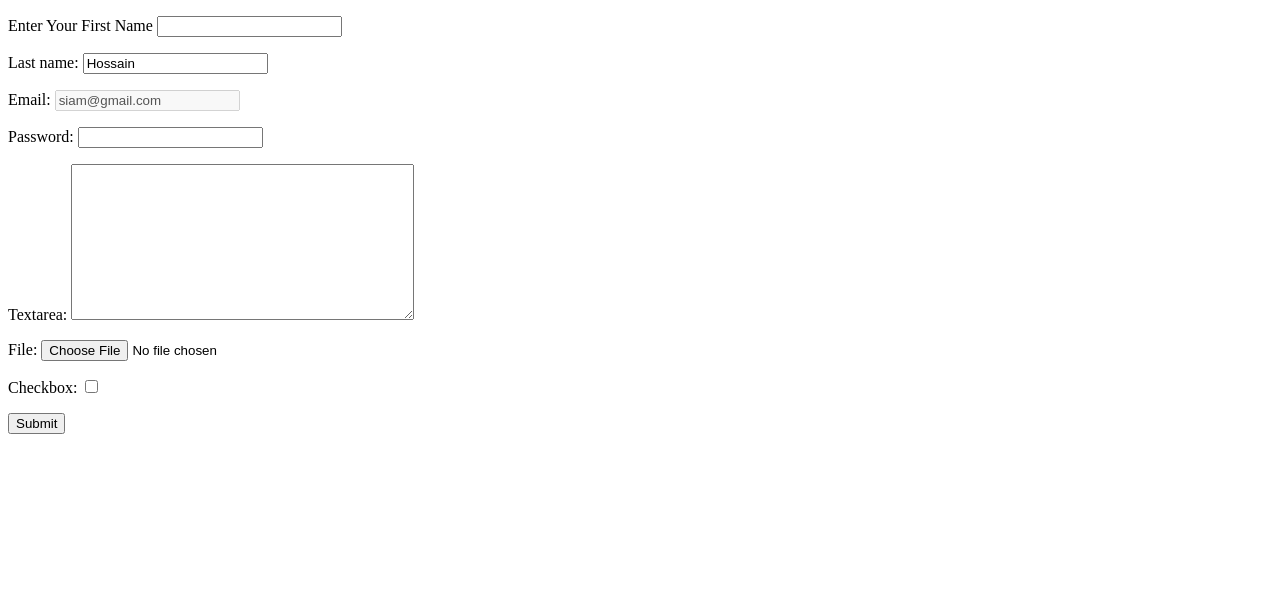
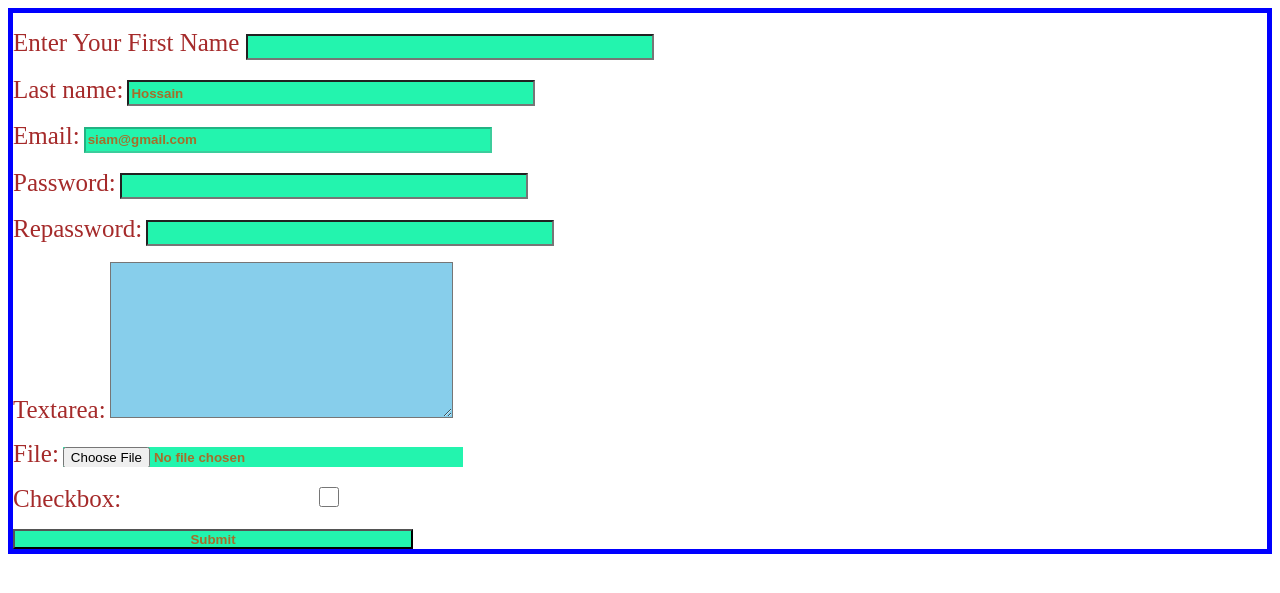
Before and after one commit to siamkarim/Python-_Django, a Django app: page /blg/form/ in a window 1280 px wide. Shown: the top 593 px of the page. Run offline with Django 4.2, Linux system fonts and the light colour scheme.

Commit message:
Style in Form, Match Password & RePassword

```diff
--- a/learnDjango/Blogs/forms.py
+++ b/learnDjango/Blogs/forms.py
@@ -1,11 +1,19 @@
 from django import forms
-
+from django.core import validators
 
 class TeacherRegistrations(forms.Form):
     first_name = forms.CharField(label='Enter Your First Name',label_suffix=' ')
     last_name = forms.CharField( initial='Hossain')
     Email = forms.EmailField(initial='siam@gmail.com', disabled=True )
     password = forms.CharField(widget= forms.PasswordInput)
+    repassword = forms.CharField(widget= forms.PasswordInput)
     Textarea = forms.CharField(widget=forms.Textarea)
     file = forms.CharField(widget=forms.FileInput)
     checkbox = forms.CharField(widget=forms.CheckboxInput )
+
+    def clean(self):
+        cleaned_data = super().clean()
+        rightpassword = self.cleaned_data['password']
+        wrongpassword = self.cleaned_data['repassword']
+        if rightpassword != wrongpassword:
+            raise forms.ValidationError('password does not match')
--- a/learnDjango/Blogs/views.py
+++ b/learnDjango/Blogs/views.py
@@ -8,6 +8,17 @@ def blog1(request):
     return render(request,'blog/blog.html')
 
 def showFormsData(request):
-    fm =  TeacherRegistrations()
+    if request.method == 'POST':
+      fm =  TeacherRegistrations(request.POST)
+      if fm.is_valid():
+       print(fm.cleaned_data['password'])
+       print(fm.cleaned_data['repassword'])
+
+
+
+    else:
+        fm =  TeacherRegistrations()
+        print('this is get statement')
+
 
     return render(request, 'blog/form.html',{'form': fm})
--- /dev/null
+++ b/learnDjango/static/css/form.css
@@ -0,0 +1,17 @@
+form{
+    border: 5px solid blue;
+}
+label{
+    font-size: 25px;
+    color: brown;
+}
+input{
+    height: 20px;
+    width: 400px;
+    background-color: rgb(35, 244, 174);
+    font-weight: 900;
+    color: rgb(165, 110, 42);
+}
+#id_Textarea{
+    background-color: skyblue;
+}
--- a/learnDjango/templates/blog/form.html
+++ b/learnDjango/templates/blog/form.html
@@ -1,10 +1,12 @@
 <!DOCTYPE html>
+{% load static %}
 <html lang="en">
 <head>
     <meta charset="UTF-8">
     <meta http-equiv="X-UA-Compatible" content="IE=edge">
     <meta name="viewport" content="width=device-width, initial-scale=1.0">
     <title>form</title>
+    <link rel="stylesheet" href="{% static 'css/form.css'%}">
 </head>
 <body>
     <form action="" method="POST" novalidate > {% csrf_token %}
```
